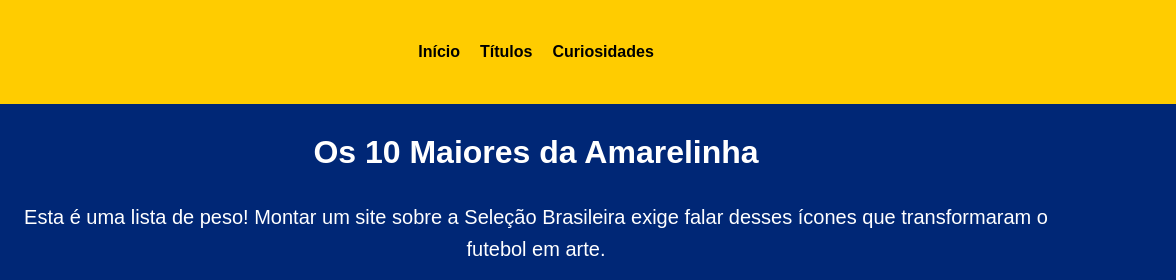
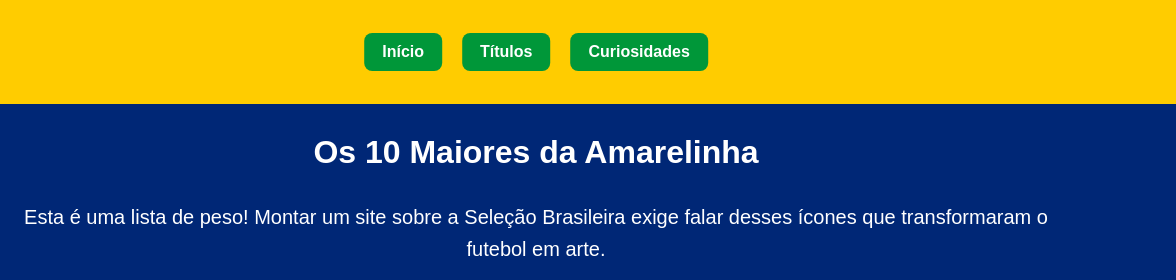
Before and after one commit to Winsilv16/PROJETO-FINAL, a plain HTML site: page Site Projeto-Final/maiores_jogadores.html in a window 1280 px wide. Shown: the top 280 px of the page, 104-1280 px from the left. Drawn offline with Linux system fonts and the light colour scheme.

Commit message:
Update final in maiores_jogadores.html

```diff
--- a/Site Projeto-Final/maiores_jogadores.html
+++ b/Site Projeto-Final/maiores_jogadores.html
@@ -43,14 +43,19 @@
             transform: translateX(-50%);
         }
 
+        /* 🔥 ALTERAÇÃO AQUI (BOTÕES VERDES) */
         .menu a {
             text-decoration: none;
-            color: black;
+            color: white;
             font-weight: bold;
+            background-color: #009739;
+            padding: 10px 18px;
+            border-radius: 8px;
             transition: 0.3s;
         }
 
         .menu a:hover {
+            background-color: #00b84a;
             color: white;
         }
 
```
